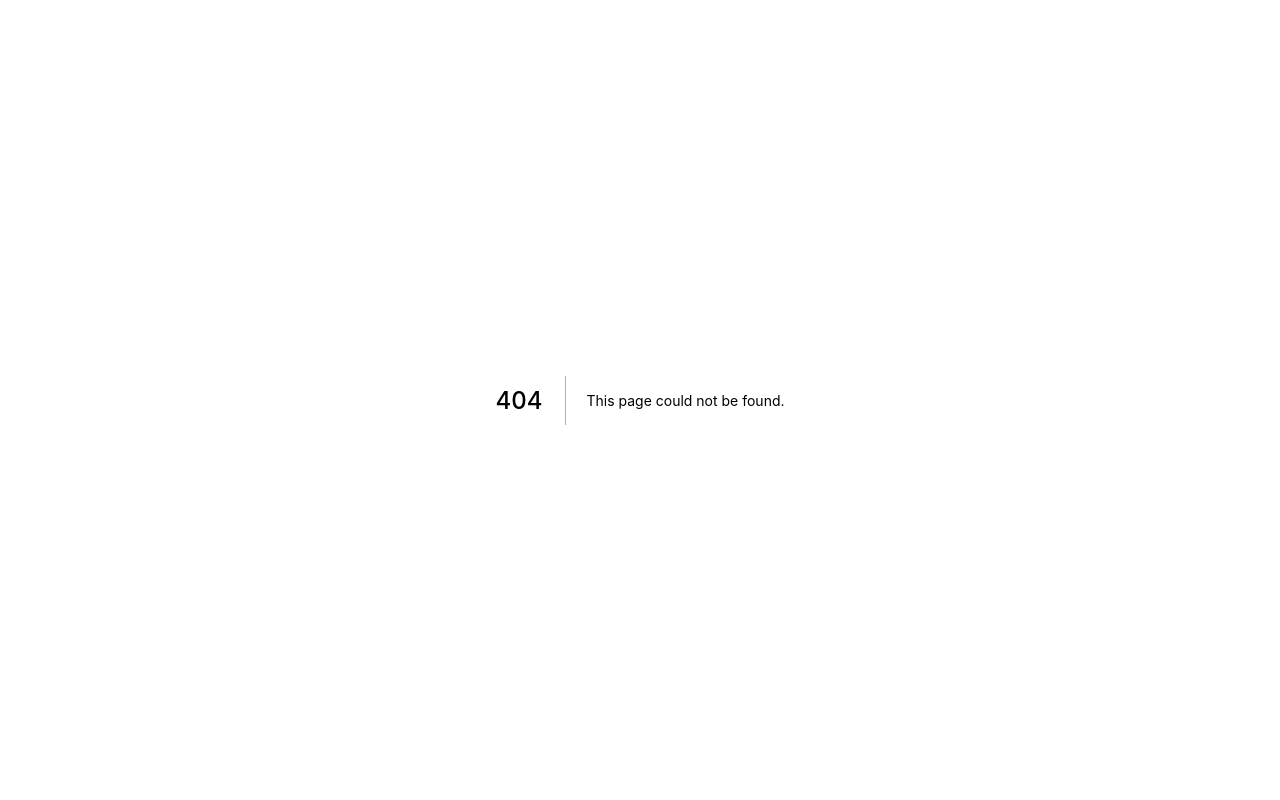
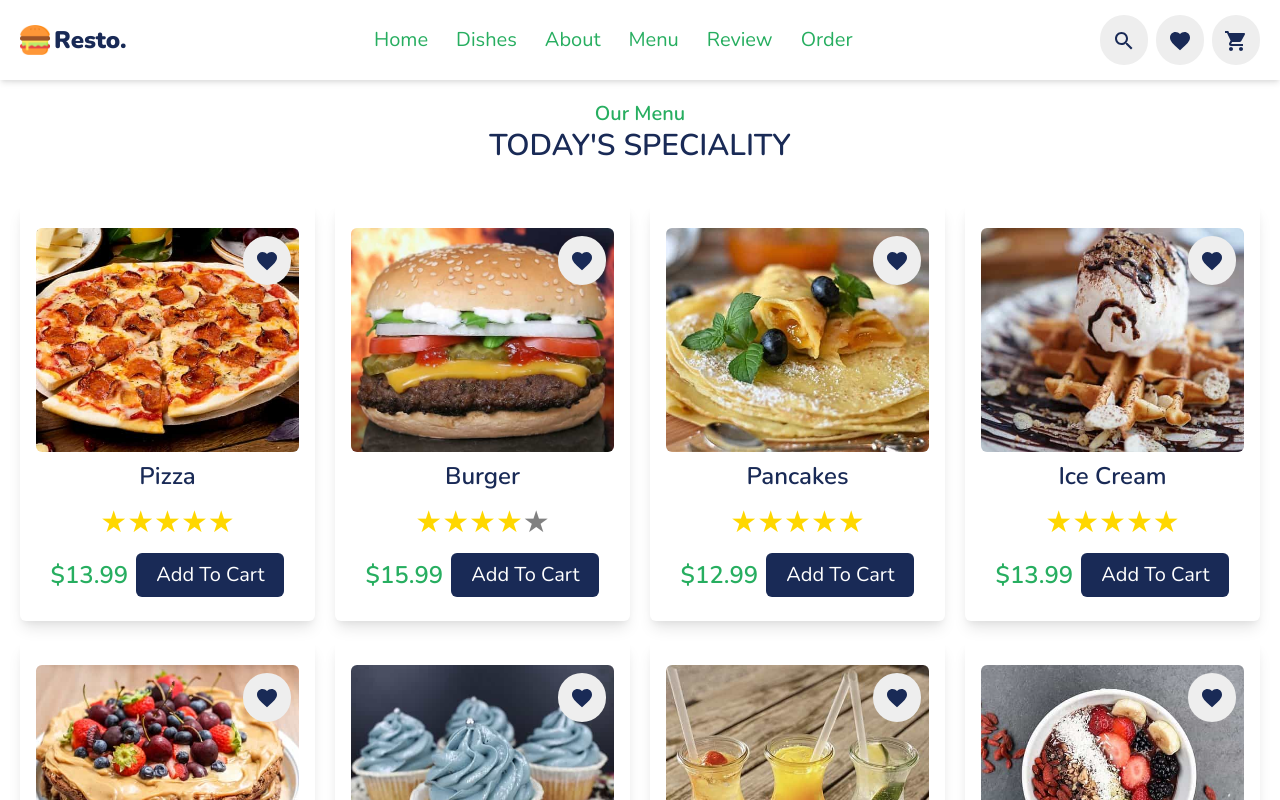
Before and after one commit to ShevaBs/resto-nextjs, a Next.js app: page /menu in a window 1280 px wide. Before the commit this address had no page. Shown: the top 800 px of the page. Built offline with nearby package versions, Linux system fonts and the light colour scheme.

Commit message:
build menu page

```diff
--- a/app/store.js
+++ b/app/store.js
@@ -1,10 +1,12 @@
 import { configureStore, combineReducers } from "@reduxjs/toolkit";
 import carouselSlice from "../features/carouselSlice";
+import menuSlice from "../features/menuSlice";
 import popularDishesSlice from "../features/popularDishesSlice";
 
 const rootReducer = combineReducers({
   slides: carouselSlice,
   popularDishes: popularDishesSlice,
+  menu: menuSlice
 })
 
 export const store = configureStore({
--- a/components/Header.jsx
+++ b/components/Header.jsx
@@ -30,7 +30,7 @@ export default function Header() {
           <Link href='/about'>
             <a className="nav-link">About</a>
           </Link>
-          <Link href='/'>
+          <Link href='/menu'>
             <a className="nav-link">Menu</a>
           </Link>
           <Link href='/'>
--- a/components/Products.jsx
+++ b/components/Products.jsx
@@ -3,6 +3,7 @@ import ProductsItem from "./ProductsItem";
 
 export default function Products({items}) {
   return (
+    <div className="container-wrapper">
       <div className="grid grid-cols-4 lg:grid-cols-2 md:flex flex-wrap gap-5 place-items-center justify-center py-10">
         {
           items.map(item => (
@@ -16,5 +17,6 @@ export default function Products({items}) {
           ))
         }
       </div>
+    </div>
   )
 }
--- a/components/ProductsItem.jsx
+++ b/components/ProductsItem.jsx
@@ -1,14 +1,20 @@
 import MyButton from "./MyButton";
 import ReactStars from "react-rating-stars-component";
+import FavoriteIcon from '@mui/icons-material/Favorite';
+
 
 export default function ProductsItem({title, img, price, rating}) {
   return (
-    <div className="flex flex-col gap-2 items-center p-6 bg-white max-w-xs w-full rounded-md shadow-lg hover:scale-105 transition-all duration-300">
-      <div className="h-56">
-        <img className=" object-contain h-full" src={img} alt="product-img" />
+    <div className="flex flex-col gap-2 items-center py-6 bg-white max-w-xs w-full rounded-md shadow-lg hover:scale-105 transition-all duration-300">
+      <div className="h-56 px-4 relative">
+        <img className=" object-cover h-full rounded-md" src={img} alt="product-img" />
+        <div className="header-icon absolute top-2 right-6">
+          <FavoriteIcon />
+        </div>
       </div>
       <h3 className="text-2xl font-semibold text-primary">{title}</h3>
       <ReactStars
+        className="order-2"
         count={5}
         value={rating}
         size={30}
--- /dev/null
+++ b/features/menuSlice.js
@@ -0,0 +1,23 @@
+import { createSlice } from '@reduxjs/toolkit'
+
+const initialState = [
+  {id: 1, name: "Pizza", img:"./images/menu-1.jpg", rating: 5, price: 13.99},
+  {id: 2, name: "Burger", img:"./images/menu-2.jpg", rating: 4, price: 15.99},
+  {id: 3, name: "Pancakes", img:"./images/menu-3.jpg", rating: 5, price: 12.99},
+  {id: 4, name: "Ice Cream ", img:"./images/menu-4.jpg", rating: 5, price: 13.99},
+  {id: 5, name: "Biskuit ", img:"./images/menu-5.jpg", rating: 5, price: 11.99},
+  {id: 6, name: "Muffins", img:"./images/menu-6.jpg", rating: 5, price: 8.99},
+  {id: 7, name: "Lemonade", img:"./images/menu-7.jpg", rating: 5, price: 5.99},
+  {id: 8, name: "Granola", img:"./images/menu-8.jpg", rating: 4, price: 6.99},
+  {id: 9, name: "Fresh Juice", img:"./images/menu-9.jpg", rating: 5, price: 7.99},
+]
+const menuSlice = createSlice({
+  name: "menuSlice",
+  initialState,
+  // reducers: {
+
+  // }
+});
+
+// export const {} = menuSlice.actions
+export default menuSlice.reducer
--- a/pages/dishes.js
+++ b/pages/dishes.js
@@ -7,9 +7,7 @@ export default function dishes() {
 
   return (
     <Layout title="Our Dishes" subtitle="Popular Dishes">
-      <div className="container-wrapper">
-        <Products items={popularDishes}/>
-      </div>
+      <Products items={popularDishes}/>
     </Layout>
   )
 }
--- /dev/null
+++ b/pages/menu.js
@@ -0,0 +1,15 @@
+import { useSelector } from 'react-redux'
+import Layout from '../components/Layout'
+import Products from '../components/Products';
+
+export default function menu() {
+  const menu = useSelector(state => state.menu);
+
+  return (
+    <Layout title="Our Menu" subtitle="Today's Speciality">
+      <div>
+        <Products items={menu}/>
+      </div>
+    </Layout>
+  )
+}
```
Lines whose indentation alone changed are shown as unchanged.
